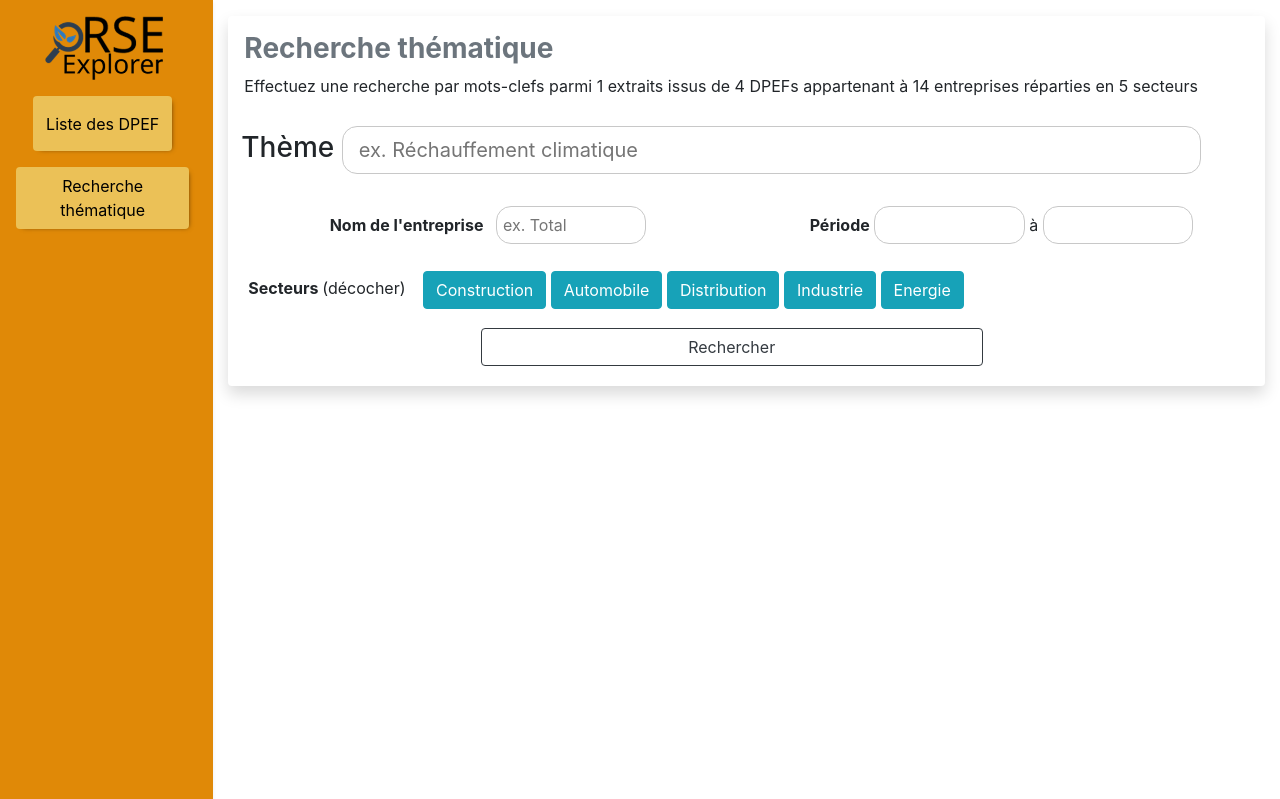
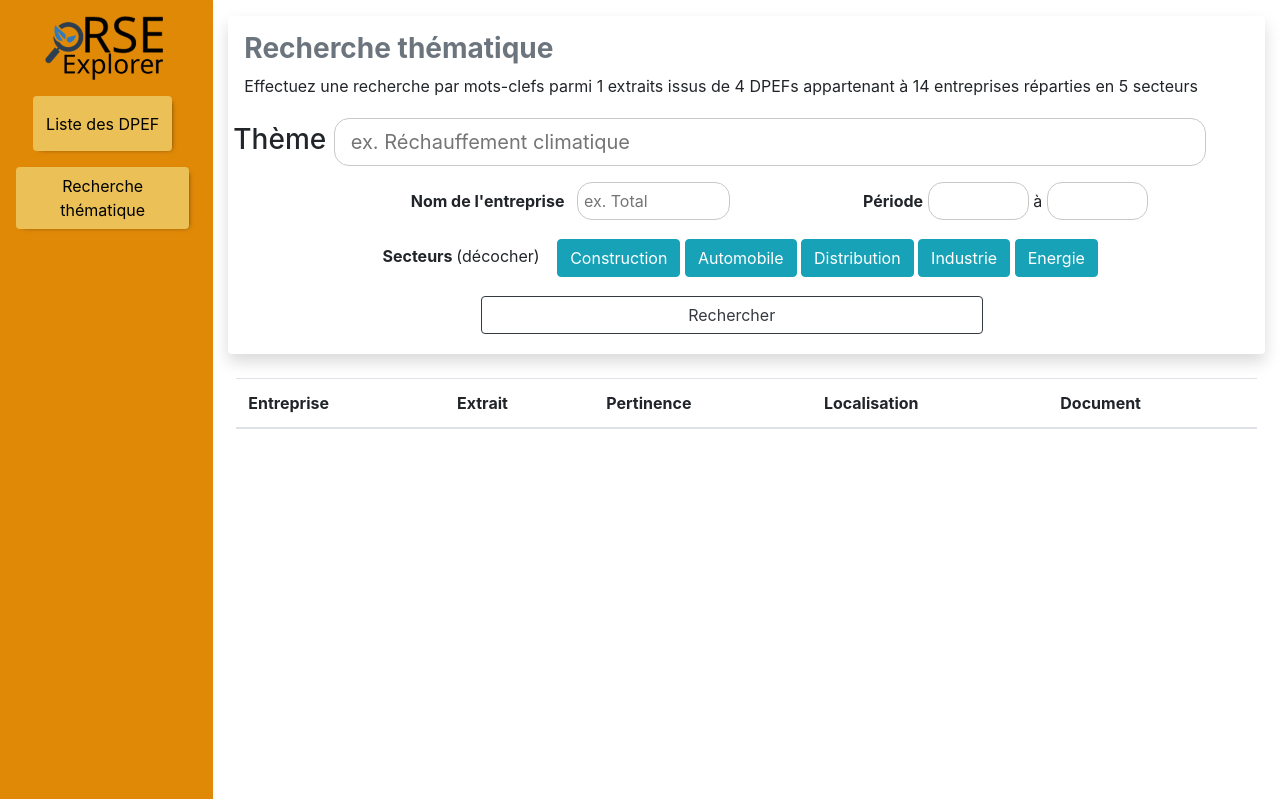
Before and after one commit to dataforgoodfr/batch7_rse, a Django app: page /search/ in a window 1280 px wide. Shown: the top 799 px of the page. Run offline with Django 3.2, Linux system fonts and the light colour scheme; data comes from the database, SQL or seed files in the repository; both versions use the stored data as it was after the commit; lists and menus that the app fills with data are empty; some libraries are stand-ins or nearby versions.

Commit message:
Correction views.py, ajout design des résultats Search

```diff
--- a/webapp/polls/templates/polls/search.html
+++ b/webapp/polls/templates/polls/search.html
@@ -3,25 +3,25 @@
 {% load static %}
 {% block content %}
 
-<div class="container justify-content-center mycontainer shadow p-3 mb-5 bg-white rounded">
+<div class="container justify-content-center mycontainer shadow p-3 mb-3 bg-white rounded">
         <h3 class="text-muted"> <b>Recherche thématique</b></h3>
     <p>Effectuez une recherche par mots-clefs parmi {{ total_sentences }} extraits issus de {{ total_docs }} DPEFs appartenant à  {{ total_companies }} entreprises réparties en {{ total_sectors }} secteurs</p>
     <form action="{% url 'polls:search' %}" method="post" class="form-rounded">
     {% csrf_token %}
-    <div class="row justify-content-center myrow p-2">
+    <div class="row justify-content-center myrow">
        <div class="col-12 mycol  p-1"><h3>Thème {{ form.search_bar | add_attr:"class: form-control-lg align-items-center,  placeholder:ex. Réchauffement climatique" }} </h3></div>
     </div>
 
-    <div class="row  myrow p-2">
+    <div class="row justify-content-center myrow">
         <div class="col-sm-6 mycol text-center p-1">  <strong> {{ form.company_name.label }}</strong>
         {{ form.company_name | add_attr:"class: form-control, align-items-center, w-50, mx-2, placeholder:ex. Total" }}
         </div>
 
-        <div class="col-sm-6 mycol text-center p-1"> <strong>Période</strong>
+        <div class="col-sm-4 mycol text-center p-1"> <strong>Période</strong>
           {{ form.start_period}} à {{ form.end_period }}</div>
     </div>
-
-      <div class="col-sm-12 mycol text-left p-1">  <strong> Secteurs </strong> (décocher)
+<div class="row justify-content-center myrow">
+      <div class="col-sm-12 mycol text-center p-1">  <strong> Secteurs </strong> (décocher)
        <div class="btn btn-group-toggle flex-wrap" data-toggle="buttons">
             {% for sector in form.sectors %}
 
@@ -29,7 +29,7 @@
 
             {% endfor %}
         </div>
-
+   </div>
       </div>
 
         <div class="row justify-content-center myrow w-100 my-1">
@@ -38,19 +38,30 @@
     </form>
 </div>
 
-<div class="row justify-content-center myrow p-2">
-    <div class="row justify-content-center myrow p-2">
+<div class="container justify-content-center mycontainer p-2">
         <table class="table">
+            <thead>
+            <tr>
+              <th scope="col">Entreprise</th>
+              <th scope="col">Extrait</th>
+              <th scope="col">Pertinence</th>
+              <th scope="col">Localisation</th>
+              <th scope="col">Document</th>
+            </tr>
+          </thead>
           <tbody>
           {% for sentence in sentences %}
             <tr>
-              <td>{{ sentence.0.text }}</a></td>
-              <td> {{ sentence.1 }}</td>
+              <td>company_name</td>
+              <td><i>{{ sentence.0.text }}</i></td>
+              <td>{{ sentence.1 | percentage }}</td>
+              <td> document_name, year, p.42</td>
+              <td> <img src="{% static 'img/download_pdf.png' %}"  alt="dl PDF" style="max-height:30px"></td>
             </tr>
            {% endfor %}
          </table>
     </div>
-</div>
+
 
 
 
--- a/webapp/polls/templatetags/filters.py
+++ b/webapp/polls/templatetags/filters.py
@@ -16,3 +16,7 @@ def add_attr(field, css):
             attrs[key] = val
 
     return field.as_widget(attrs=attrs)
+
+@register.filter(name='percentage')
+def percentage(value):
+    return format(value, ".2%")
--- a/webapp/polls/views.py
+++ b/webapp/polls/views.py
@@ -17,6 +17,10 @@ class IndexView(View):
         if form.is_valid() and form.is_bound:
             response = form.get_sentences()
         context['sentences'] = response
+        context['total_companies'] = len(Company.objects.all())
+        context['total_docs'] = len(DPEF.objects.all())
+        context['total_sectors'] = len(ActivitySector.objects.all())
+        context['total_sentences'] = len(list(DPEF.objects.aggregate(Count('sentence'))))
         return context
 
     def render(self, request, context: dict):
@@ -26,7 +30,14 @@ class IndexView(View):
         context = self.get_context(self.form_class())
         return self.render(request, context)
 
+class SearchView(IndexView):
+    template_name = 'polls/search.html'
+    form_class = SearchForm
 
+    def post(self, request, *args, **kwargs):
+        context = self.get_context(self.form_class(request.POST))
+        return self.render(request, context)
+'''
 class SearchView(IndexView):
     template_name = 'polls/search.html'
     form_class = SearchForm
@@ -47,6 +58,7 @@ class SearchView(IndexView):
         context['total_sectors'] = len(ActivitySector.objects.all())
         context['total_sentences'] = len(list(DPEF.objects.aggregate(Count('sentence'))))
         return context
+'''
 
 class CompanyListView(View):
     template_name = 'polls/company_list.html'
```
Also changed, not shown: webapp/batch7rse/db.sqlite3.
